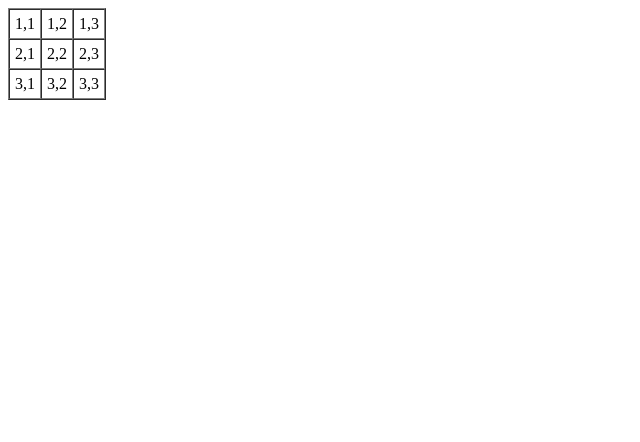
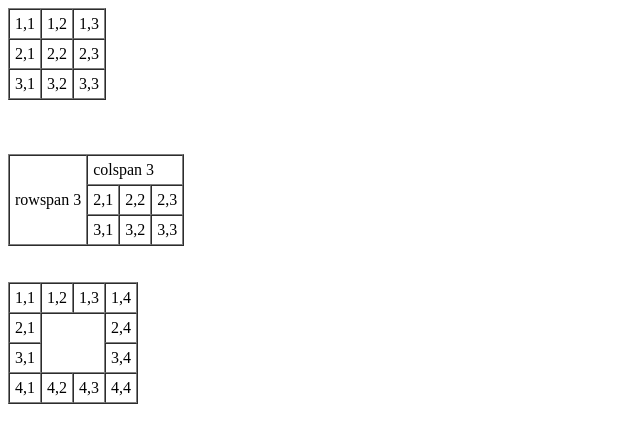
Before and after one commit to akbarrsmwn/school, a plain HTML site: page dasar/table2.html in a window 1280 px wide. Shown: the whole page, without its empty margins (0-640 px from the left). Drawn offline with Linux system fonts and the light colour scheme.

Commit message:
commit on master

```diff
--- a/dasar/table2.html
+++ b/dasar/table2.html
@@ -25,5 +25,48 @@
             <td>3,3</td>
         </tr>
     </table>
+    <br><br><br>
+    <!-- merger table -->
+    <table border="1" cellspacing="0" cellpadding="5">
+        <tr>
+            <td rowspan="3">rowspan 3</td>
+            <td colspan="3">colspan 3</td>
+
+        </tr>
+        <tr>
+            <td>2,1</td>
+            <td>2,2</td>
+            <td>2,3</td>
+        </tr>
+        <tr>
+            <td>3,1</td>
+            <td>3,2</td>
+            <td>3,3</td>
+        </tr>
+    </table>
+    <br><br>
+    <table border="1" cellspacing="0" cellpadding="5">
+        <tr>
+            <td>1,1</td>
+            <td>1,2</td>
+            <td>1,3</td>
+            <td>1,4</td>
+        </tr>
+        <tr>
+            <td>2,1</td>
+            <td colspan="2" rowspan="2"></td>
+            <td>2,4</td>
+        </tr>
+        <tr>
+            <td>3,1</td>
+            <td>3,4</td>
+        </tr>
+        <tr>
+            <td>4,1</td>
+            <td>4,2</td>
+            <td>4,3</td>
+            <td>4,4</td>
+        </tr>
+    </table>
 </body>
 </html>
```
Also changed, not shown: dasar/form.html (added, +26 -0 lines), parallax/index.html (+1 -1 lines).
